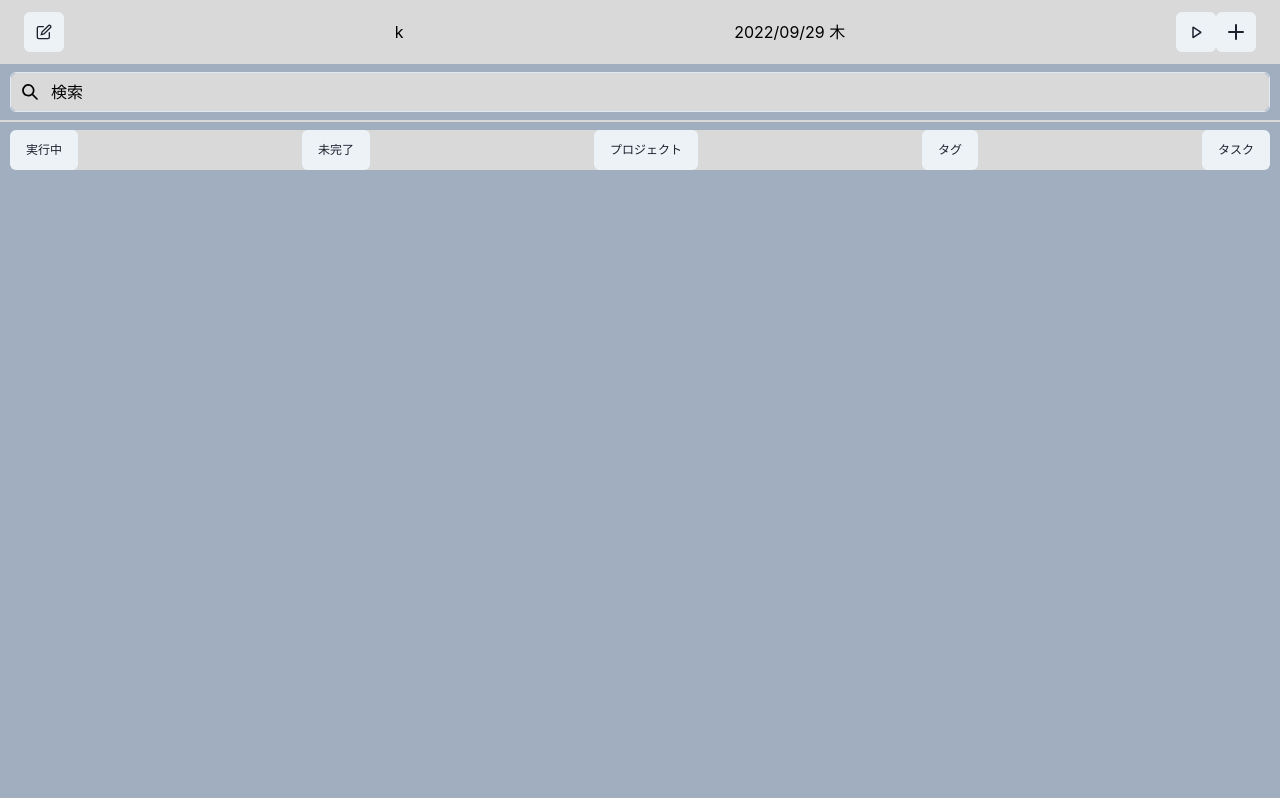
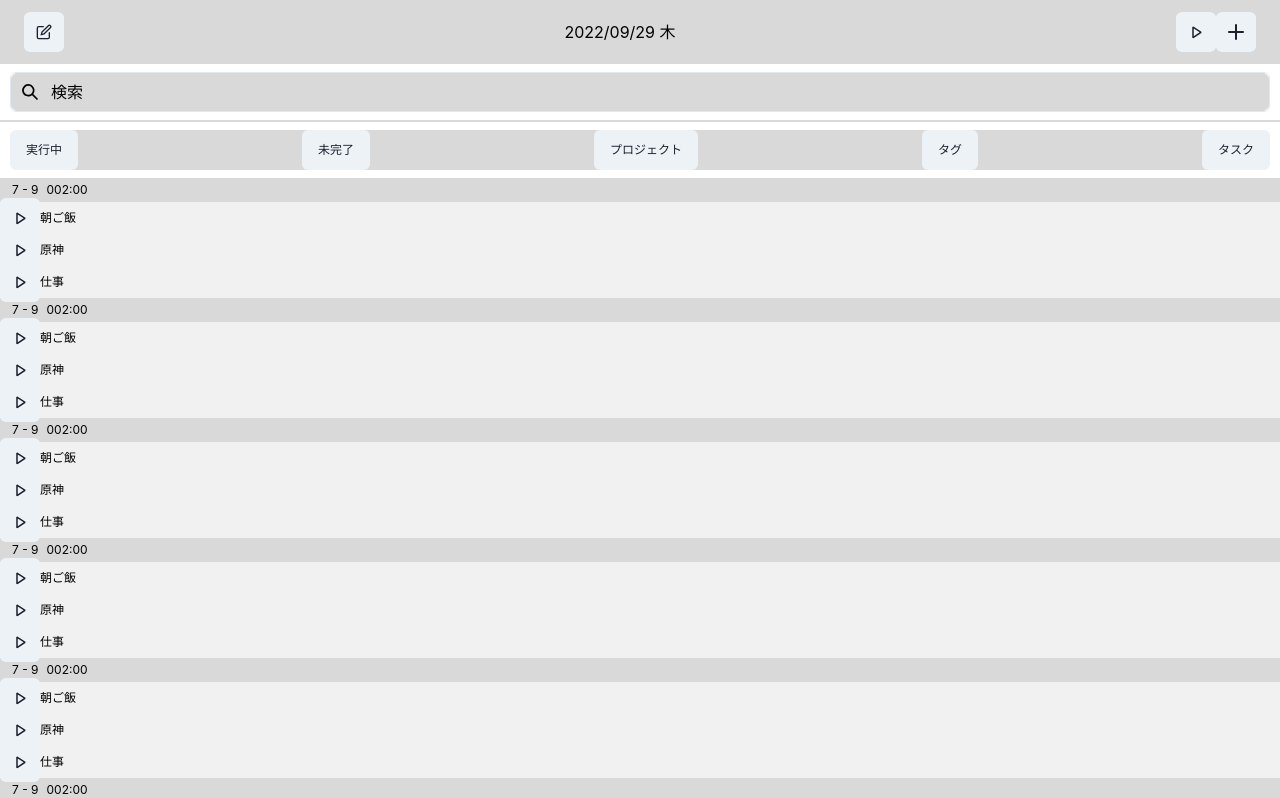
Before and after one commit to fumontr/task-fast, a Next.js app in the folder app/: page / in a window 1280 px wide. Shown: the top 798 px of the page. Built offline with nearby package versions, Linux system fonts and the light colour scheme.

Commit message:
:sparkles: add Task Section

```diff
--- a/app/src/components/Header.tsx
+++ b/app/src/components/Header.tsx
@@ -14,7 +14,7 @@ export const TaskFastHeader = () => {
       bg="brand.background.default"
       color="black"
     >
-      <IconButton aria-label="edit-task-list" icon={<EditIcon />} />k
+      <IconButton aria-label="edit-task-list" icon={<EditIcon />} />
       <Flex>{today}</Flex>
       <Flex alignItems="center">
         <IconButton aria-label="start-task-icon" icon={<VscDebugStart />} />
--- /dev/null
+++ b/app/src/components/Section.tsx
@@ -0,0 +1,16 @@
+import { SectionHeader } from '@/components/SectionHeader'
+import { Flex } from '@chakra-ui/react'
+import { v4 as uuidv4 } from 'uuid'
+import { Task } from '@/components/Task'
+
+export const Section = () => {
+  const tasks: string[] = ['朝ご飯', '原神', '仕事']
+  return (
+    <Flex direction="column">
+      <SectionHeader />
+      {tasks.map((taskName) => (
+        <Task task={taskName} key={uuidv4()} />
+      ))}
+    </Flex>
+  )
+}
--- /dev/null
+++ b/app/src/components/SectionHeader.tsx
@@ -0,0 +1,13 @@
+import { Flex, Text } from '@chakra-ui/react'
+
+export const SectionHeader = () => {
+  const fontSize = '12px'
+  return (
+    <Flex bg="brand.background.default" h={6} alignItems="center" px="12px">
+      <Text fontSize={fontSize}>7 - 9</Text>
+      <Text fontSize={fontSize} ml={2}>
+        002:00
+      </Text>
+    </Flex>
+  )
+}
--- /dev/null
+++ b/app/src/components/Task.tsx
@@ -0,0 +1,11 @@
+import { Flex, IconButton, Text } from '@chakra-ui/react'
+import { VscDebugStart } from 'react-icons/vsc'
+
+export const Task = ({ task }: { task: string }) => {
+  return (
+    <Flex h={8} bg="brand.taskBackground" alignItems="center">
+      <IconButton aria-label="start-task-icon" icon={<VscDebugStart />} />
+      <Text fontSize="12px">{task}</Text>
+    </Flex>
+  )
+}
--- a/app/src/pages/_app.tsx
+++ b/app/src/pages/_app.tsx
@@ -51,6 +51,7 @@ const theme = extendTheme({
       background: {
         default: '#D9D9D9',
       },
+      taskBackground: '#F1F1F1',
     },
   },
   Button: {
@@ -93,7 +94,7 @@ const theme = extendTheme({
     global: {
       // styles for the `body`
       body: {
-        bg: 'gray.400',
+        bg: 'white',
         color: 'black',
       },
       // styles for the `a`
--- a/app/src/pages/index.tsx
+++ b/app/src/pages/index.tsx
@@ -3,6 +3,7 @@ import { Container, Flex } from '@chakra-ui/react'
 import { TaskFastHeader } from '@/components/Header'
 import { SearchBox } from '@/components/SearchBox'
 import { FilterButtons } from '@/components/FilterButtons'
+import { Section } from '@/components/Section'
 
 const Home: NextPage = () => {
   return (
@@ -15,7 +16,7 @@ const Home: NextPage = () => {
           lg: 'container.lg',
           xl: 'container.xl',
         }}
-        bg="gray.400"
+        bg="white"
         p={0}
         m={0}
       >
@@ -23,6 +24,14 @@ const Home: NextPage = () => {
         <SearchBox />
         <Flex border="1px" h={0} borderColor="brand.background.default" />
         <FilterButtons />
+        <Section />
+        <Section />
+        <Section />
+        <Section />
+        <Section />
+        <Section />
+        <Section />
+        <Section />
       </Container>
     </Flex>
   )
```
